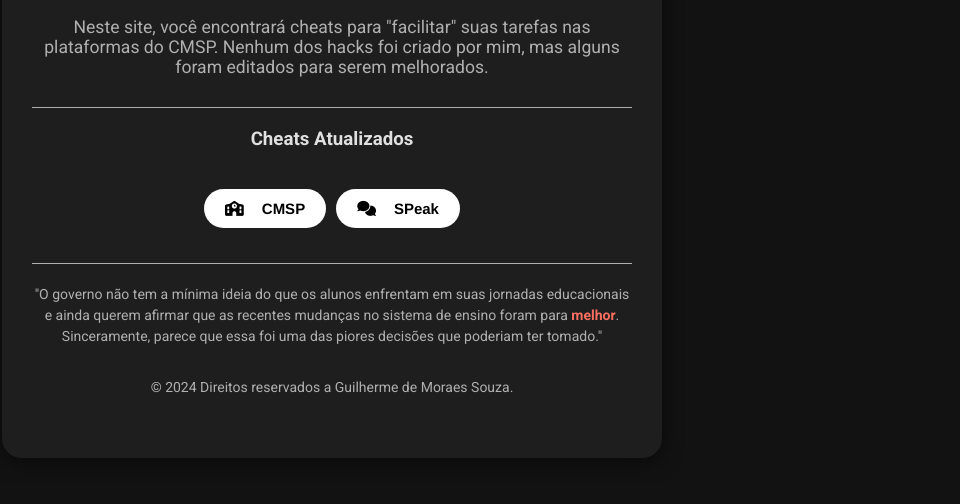
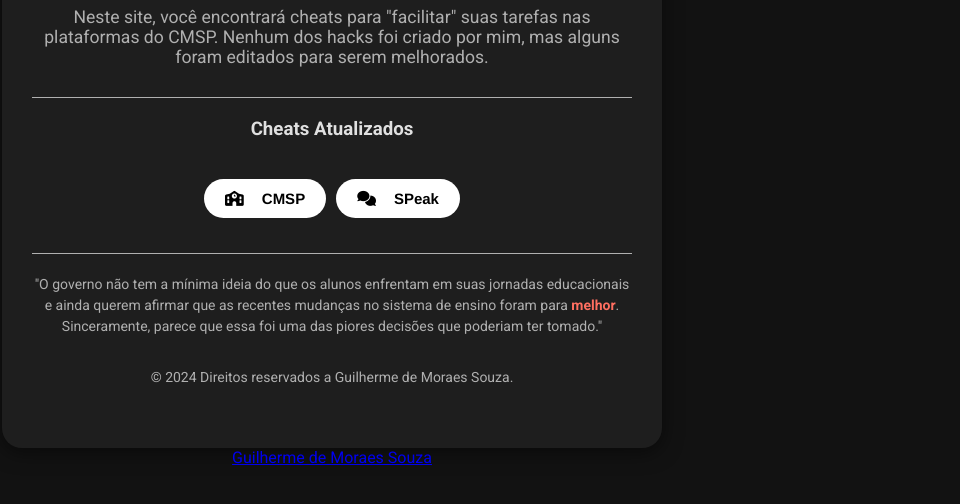
Before and after one commit to GuilhermedMS/cmsp, a website: page index.html in a window 1280 px wide. Shown: the part 248-752 px from the top of the page, without its empty margins (308-1268 px from the left). Drawn offline with Linux system fonts and the light colour scheme; files whose address does not match are found by name.

Commit message:
profile photo

```diff
--- a/index.html
+++ b/index.html
@@ -175,5 +175,10 @@
             }, 6000); // Dura 6 segundos
         }
     </script>
+
+    <a href="https://www.instagram.com/guidevexx/" target="_blank" class="profile-pic">
+  <div class="tooltip">Guilherme de Moraes Souza</div>
+</a>
+
 </body>
 </html>
```
